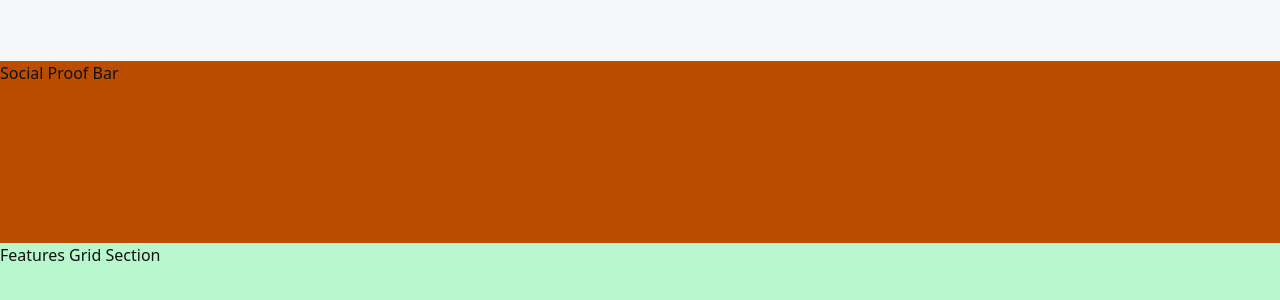
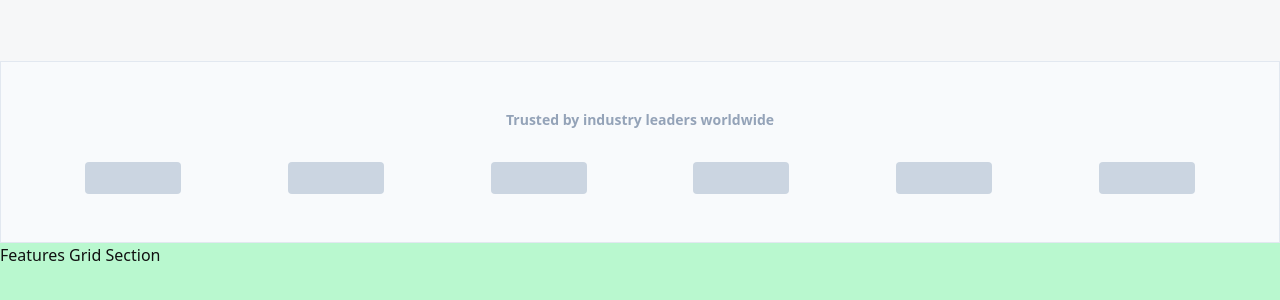
Before and after one commit to pan6603/my-company-site, a Next.js app: page / in a window 1280 px wide. Shown: the part 812-1112 px from the top of the page. Built offline with nearby package versions, Linux system fonts and the light colour scheme.

Commit message:
SocialProofBar UI 구현

```diff
--- a/components/sections/SocialProofBar.tsx
+++ b/components/sections/SocialProofBar.tsx
@@ -4,8 +4,20 @@
 export default function SocialProofBar() {
     return (
         <>
-            <div className="w-full max-w-[1440px] h-[182px] bg-amber-700">
-                Social Proof Bar
+            <div className="w-full max-w-[1440px] h-[182px] bg-[#F8FAFC] border border-[#E2E8F0] flex items-center justify-center">
+                <div className="w-full max-w-[1280px] h-[84px] flex flex-col items-center justify-between">
+                    <div className="w-full max-w-[1216px] h-[20px] text-[#94A3B8] font-bold text-sm flex items-center justify-center">
+                        Trusted by industry leaders worldwide
+                    </div>
+                    <div className="w-full max-w-[1216px] h-[32px] flex items-center justify-around">
+                        <div className="w-full max-w-[96px] h-[32px] bg-[#CBD5E1] rounded"></div>
+                        <div className="w-full max-w-[96px] h-[32px] bg-[#CBD5E1] rounded"></div>
+                        <div className="w-full max-w-[96px] h-[32px] bg-[#CBD5E1] rounded"></div>
+                        <div className="w-full max-w-[96px] h-[32px] bg-[#CBD5E1] rounded"></div>
+                        <div className="w-full max-w-[96px] h-[32px] bg-[#CBD5E1] rounded"></div>
+                        <div className="w-full max-w-[96px] h-[32px] bg-[#CBD5E1] rounded"></div>
+                    </div>
+                </div>
             </div>
         </>
     )
```
